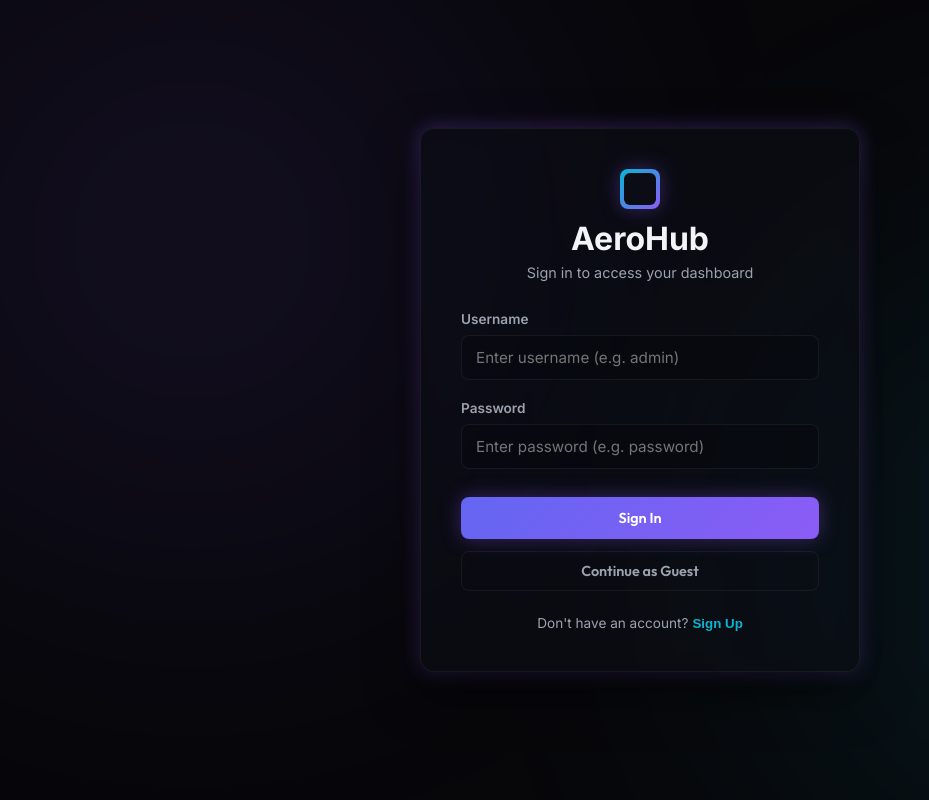
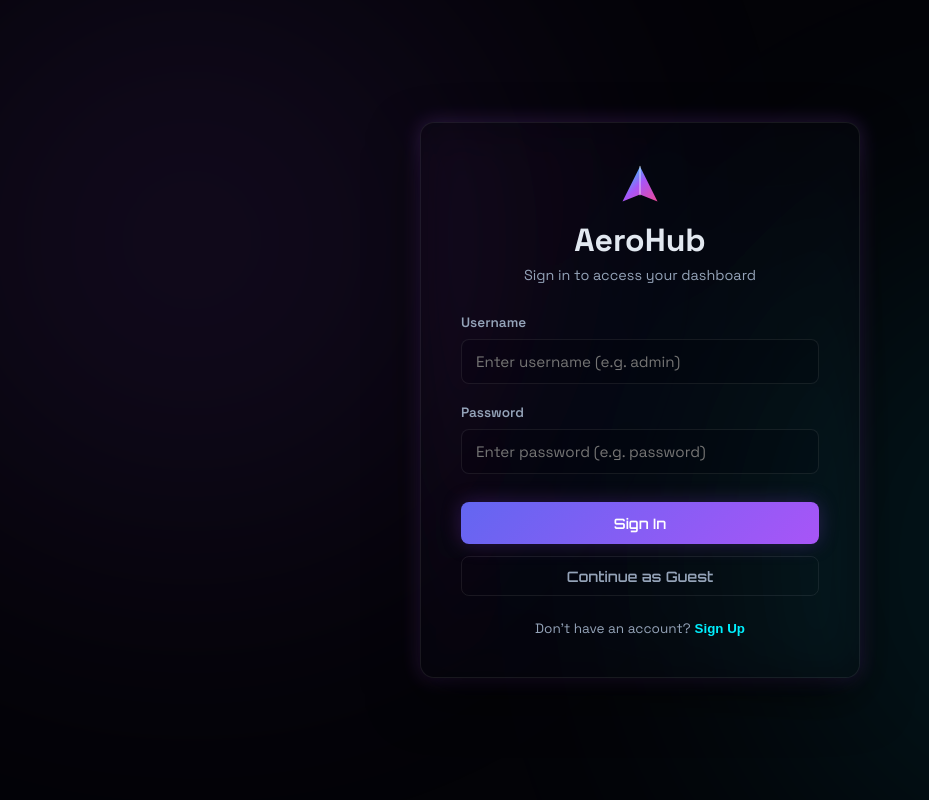
Before and after one commit to harsh-rana00/Wallpaper-Web-App, a React (Vite) app: page /#wallpapers in a window 1280 px wide. Shown: the whole page, without its empty margins (0-929 px from the left). Built offline with nearby package versions, Linux system fonts and the light colour scheme.

Commit message:
feat: implement authentication module, UI icons, and wallpaper interface components

```diff
--- a/src/App.jsx
+++ b/src/App.jsx
@@ -4,7 +4,8 @@ import WallpaperTab from './components/WallpaperTab';
 import AccountTab from './components/AccountTab';
 import SettingsModal from './components/SettingsModal';
 import Hive from './services/hive';
-import { DatabaseIcon, SearchIcon, HeartIcon, SettingsIcon, SunIcon, MoonIcon, FilterIcon } from './components/Icons';
+import { DatabaseIcon, SearchIcon, HeartIcon, SettingsIcon, SunIcon, MoonIcon, FilterIcon, LogoIcon } from './components/Icons';
+
 
 
 export default function App() {
@@ -230,10 +231,7 @@ export default function App() {
           {/* Left Section: Logo + Tab Switcher */}
           <div className="navbar-left-group">
             <div className="navbar-brand" onClick={() => { setActiveTab('wallpapers'); setSearchQuery(''); setShowFavoritesOnly(false); }}>
-              <div className="logo-icon-wrapper">
-                <span className="logo-icon-layer layer-1"></span>
-                <span className="logo-icon-layer layer-2"></span>
-              </div>
+              <LogoIcon size={30} className="brand-logo-svg" />
               <h1 className="logo-text font-display">AeroHub</h1>
             </div>
 
@@ -394,36 +392,13 @@ export default function App() {
           user-select: none;
           transition: transform 0.2s ease;
         }
-        .logo-icon-wrapper {
-          width: 34px;
-          height: 34px;
-          position: relative;
-          flex-shrink: 0;
+        .brand-logo-svg {
+          filter: drop-shadow(0 0 6px rgba(0, 240, 255, 0.2));
+          transition: all 0.4s cubic-bezier(0.165, 0.84, 0.44, 1);
         }
-        .logo-icon-layer {
-          position: absolute;
-          inset: 0;
-          border-radius: var(--radius-sm);
-          transition: all 0.4s cubic-bezier(0.175, 0.885, 0.32, 1.275);
-        }
-        .logo-icon-layer.layer-1 {
-          background: linear-gradient(135deg, var(--accent-cyan) 0%, var(--accent-purple) 100%);
-          z-index: 2;
-          box-shadow: 0 4px 10px rgba(139, 92, 246, 0.2);
-        }
-        .logo-icon-layer.layer-2 {
-          background: linear-gradient(135deg, var(--accent-purple) 0%, var(--accent-pink) 100%);
-          z-index: 1;
-          transform: rotate(8deg) translate(2px, 2px) scale(0.95);
-          opacity: 0.6;
-        }
-        .navbar-brand:hover .logo-icon-layer.layer-1 {
-          transform: translateY(-2px) scale(1.02);
-          box-shadow: 0 8px 16px rgba(139, 92, 246, 0.35);
-        }
-        .navbar-brand:hover .logo-icon-layer.layer-2 {
-          transform: rotate(-8deg) translate(-2px, 2px) scale(0.95);
-          opacity: 0.9;
+        .navbar-brand:hover .brand-logo-svg {
+          transform: rotate(12deg) scale(1.08);
+          filter: drop-shadow(0 0 10px var(--accent-cyan));
         }
         .logo-text {
           transition: filter 0.3s ease;
--- a/src/components/Auth.jsx
+++ b/src/components/Auth.jsx
@@ -1,4 +1,6 @@
 import React, { useState } from 'react';
+import { LogoIcon } from './Icons';
+
 
 export default function Auth({ settingsBox, onAuthSuccess }) {
   const [isLogin, setIsLogin] = useState(true);
@@ -72,7 +74,7 @@ export default function Auth({ settingsBox, onAuthSuccess }) {
     <div className="auth-wrapper animate-fade">
       <div className="auth-card glass-panel">
         <div className="auth-header">
-          <div className="logo-icon gradient-bg" style={{ width: '40px', height: '40px', margin: '0 auto', borderRadius: '8px' }}></div>
+          <LogoIcon size={42} className="auth-logo-svg" style={{ margin: '0 auto 12px auto', display: 'block', filter: 'drop-shadow(0 0 10px rgba(0, 240, 255, 0.35))' }} />
           <h2 className="auth-logo-text font-display">AeroHub</h2>
           <p className="auth-subtitle">
             {isLogin ? 'Sign in to access your dashboard' : 'Create your workspace account'}
--- a/src/components/Icons.jsx
+++ b/src/components/Icons.jsx
@@ -239,3 +239,17 @@ export const MoonIcon = ({ className = '', size = 20 }) => (
     <path d="M21 12.79A9 9 0 1 1 11.21 3 7 7 0 0 0 21 12.79z"></path>
   </svg>
 );
+
+export const LogoIcon = ({ className = '', size = 32 }) => (
+  <svg xmlns="http://www.w3.org/2000/svg" width={size} height={size} viewBox="0 0 24 24" fill="none" stroke="currentColor" strokeWidth="1.5" strokeLinecap="round" strokeLinejoin="round" className={className}>
+    <path d="M12 2L2 22l10-4 10 4L12 2z" fill="url(#logo-gradient)" stroke="none" />
+    <path d="M12 2v16" stroke="rgba(255, 255, 255, 0.4)" strokeWidth="1" />
+    <defs>
+      <linearGradient id="logo-gradient" x1="0%" y1="0%" x2="100%" y2="100%">
+        <stop offset="0%" stopColor="var(--accent-cyan)" />
+        <stop offset="50%" stopColor="var(--accent-purple)" />
+        <stop offset="100%" stopColor="var(--accent-pink)" />
+      </linearGradient>
+    </defs>
+  </svg>
+);
--- a/src/components/WallpaperCard.jsx
+++ b/src/components/WallpaperCard.jsx
@@ -196,26 +196,34 @@ export default function WallpaperCard({
           width: 38px;
           height: 38px;
           border-radius: 50%;
-          background: rgba(12, 13, 20, 0.8);
-          backdrop-filter: blur(8px);
-          border: 1px solid rgba(255, 255, 255, 0.1);
+          background: rgba(10, 11, 22, 0.5);
+          backdrop-filter: blur(12px);
+          -webkit-backdrop-filter: blur(12px);
+          border: 1px solid rgba(255, 255, 255, 0.08);
           color: var(--text-secondary);
           display: flex;
           align-items: center;
           justify-content: center;
           cursor: pointer;
-          transition: all 0.2s ease;
+          transition: all 0.3s cubic-bezier(0.165, 0.84, 0.44, 1);
         }
         .overlay-action-btn:hover {
-          background: var(--bg-primary);
-          color: white;
-          border-color: rgba(255, 255, 255, 0.25);
+          background: rgba(15, 17, 34, 0.7);
+          color: var(--accent-cyan);
+          border-color: rgba(0, 240, 255, 0.5);
+          box-shadow: 0 0 10px rgba(0, 240, 255, 0.3);
           transform: scale(1.1);
         }
         .overlay-action-btn.favorite-btn.active {
           color: var(--accent-pink);
-          border-color: rgba(236, 72, 153, 0.4);
+          border-color: var(--accent-pink);
           background: rgba(236, 72, 153, 0.15);
+          box-shadow: 0 0 12px rgba(236, 72, 153, 0.3);
+        }
+        .overlay-action-btn.favorite-btn:hover {
+          color: var(--accent-pink);
+          border-color: rgba(236, 72, 153, 0.6);
+          box-shadow: 0 0 12px rgba(236, 72, 153, 0.3);
         }
         .overlay-bottom {
           display: flex;
--- a/src/index.css
+++ b/src/index.css
@@ -1,37 +1,40 @@
-@import url('https://fonts.googleapis.com/css2?family=Inter:wght@300;400;500;600;700&family=Outfit:wght@400;500;600;700;800&display=swap');
+@import url('https://fonts.googleapis.com/css2?family=Orbitron:wght@400;500;600;700;800;900&family=Space+Grotesk:wght@300;400;500;600;700&display=swap');
 
 :root {
   /* Fonts */
-  --font-display: 'Outfit', -apple-system, sans-serif;
-  --font-body: 'Inter', -apple-system, sans-serif;
+  --font-display: 'Orbitron', -apple-system, sans-serif;
+  --font-body: 'Space Grotesk', -apple-system, sans-serif;
 
-  /* Colors (Dark - Default) */
-  --bg-primary: #07070a;
-  --bg-secondary: #0c0d14;
-  --bg-tertiary: #131522;
+  /* Colors (Dark - Default Space/Tech Theme) */
+  --bg-primary: #030307;
+  --bg-secondary: #080912;
+  --bg-tertiary: #0f1122;
 
-  --accent-purple: #8b5cf6;
+  --accent-purple: #a855f7;
   --accent-pink: #ec4899;
-  --accent-cyan: #06b6d4;
+  --accent-cyan: #00f0ff;
   --accent-violet: #6366f1;
+  --accent-blue: #0055ff;
 
-  --text-primary: #f3f4f6;
-  --text-secondary: #9ca3af;
-  --text-muted: #6b7280;
+  --text-primary: #e2e8f0;
+  --text-secondary: #94a3b8;
+  --text-muted: #64748b;
 
   --income-green: #10b981;
   --income-green-glow: rgba(16, 185, 129, 0.15);
   --expense-red: #ef4444;
   --expense-red-glow: rgba(239, 68, 68, 0.15);
 
-  /* Glassmorphism */
-  --glass-bg: rgba(12, 13, 20, 0.7);
-  --glass-bg-hover: rgba(19, 21, 34, 0.85);
-  --glass-border: rgba(255, 255, 255, 0.06);
-  --glass-border-hover: rgba(255, 255, 255, 0.12);
-  --glass-shadow: 0 8px 32px 0 rgba(0, 0, 0, 0.5);
-  --neon-purple-shadow: 0 0 20px rgba(139, 92, 246, 0.35);
-  --neon-cyan-shadow: 0 0 20px rgba(6, 182, 212, 0.35);
+  /* Glassmorphism Configuration ( frosted glass, subtle transparency 20-40% ) */
+  --glass-bg: rgba(10, 11, 22, 0.25);
+  --glass-bg-hover: rgba(15, 17, 34, 0.35);
+  --glass-border: rgba(255, 255, 255, 0.08);
+  --glass-border-hover: rgba(255, 255, 255, 0.16);
+  --glass-shadow: 0 8px 32px 0 rgba(0, 0, 0, 0.4), inset 0 1px 0 rgba(255, 255, 255, 0.05);
+
+  --neon-purple-shadow: 0 0 20px rgba(168, 85, 247, 0.25);
+  --neon-cyan-shadow: 0 0 20px rgba(0, 240, 255, 0.25);
+  --neon-blue-shadow: 0 0 20px rgba(0, 85, 255, 0.25);
 
   /* Borders */
   --radius-sm: 8px;
@@ -44,23 +47,25 @@
   --max-width: 1680px;
 }
 
-/* Light Theme Overrides */
+/* Light Theme Overrides (Futuristic Aero Light) */
 [data-theme='light'] {
-  --bg-primary: #f0f2f5;
+  --bg-primary: #f5f7fb;
   --bg-secondary: #ffffff;
-  --bg-tertiary: #eaecf0;
+  --bg-tertiary: #ebedf5;
 
-  --text-primary: #111827;
-  --text-secondary: #374151;
-  --text-muted: #6b7280;
+  --text-primary: #0a0e1a;
+  --text-secondary: #4a5568;
+  --text-muted: #718096;
 
-  --glass-bg: rgba(255, 255, 255, 0.85);
-  --glass-bg-hover: rgba(255, 255, 255, 0.95);
+  --glass-bg: rgba(255, 255, 255, 0.45);
+  --glass-bg-hover: rgba(255, 255, 255, 0.65);
   --glass-border: rgba(0, 0, 0, 0.08);
-  --glass-border-hover: rgba(0, 0, 0, 0.16);
-  --glass-shadow: 0 8px 30px rgba(0, 0, 0, 0.04);
-  --neon-purple-shadow: 0 4px 20px rgba(139, 92, 246, 0.08);
-  --neon-cyan-shadow: 0 4px 20px rgba(6, 182, 212, 0.08);
+  --glass-border-hover: rgba(0, 0, 0, 0.14);
+  --glass-shadow: 0 8px 30px rgba(0, 0, 0, 0.04), inset 0 1px 0 rgba(255, 255, 255, 0.5);
+
+  --neon-purple-shadow: 0 4px 15px rgba(168, 85, 247, 0.08);
+  --neon-cyan-shadow: 0 4px 15px rgba(0, 240, 255, 0.08);
+  --neon-blue-shadow: 0 4px 15px rgba(0, 85, 255, 0.08);
 }
 
 * {
@@ -98,8 +103,8 @@ body {
 /* Utilities */
 .glass-panel {
   background: var(--glass-bg);
-  backdrop-filter: blur(16px);
-  -webkit-backdrop-filter: blur(16px);
+  backdrop-filter: blur(24px) saturate(180%);
+  -webkit-backdrop-filter: blur(24px) saturate(180%);
   border: 1px solid var(--glass-border);
   box-shadow: var(--glass-shadow);
   border-radius: var(--radius-md);
@@ -108,8 +113,8 @@ body {
 
 .glass-panel-interactive {
   background: var(--glass-bg);
-  backdrop-filter: blur(16px);
-  -webkit-backdrop-filter: blur(16px);
+  backdrop-filter: blur(24px) saturate(180%);
+  -webkit-backdrop-filter: blur(24px) saturate(180%);
   border: 1px solid var(--glass-border);
   box-shadow: var(--glass-shadow);
   border-radius: var(--radius-md);
@@ -121,6 +126,7 @@ body {
   background: var(--glass-bg-hover);
   border-color: var(--glass-border-hover);
   transform: translateY(-4px);
+  box-shadow: 0 12px 40px 0 rgba(0, 0, 0, 0.5), var(--neon-purple-shadow);
 }
 
 @keyframes fadeIn {
```
